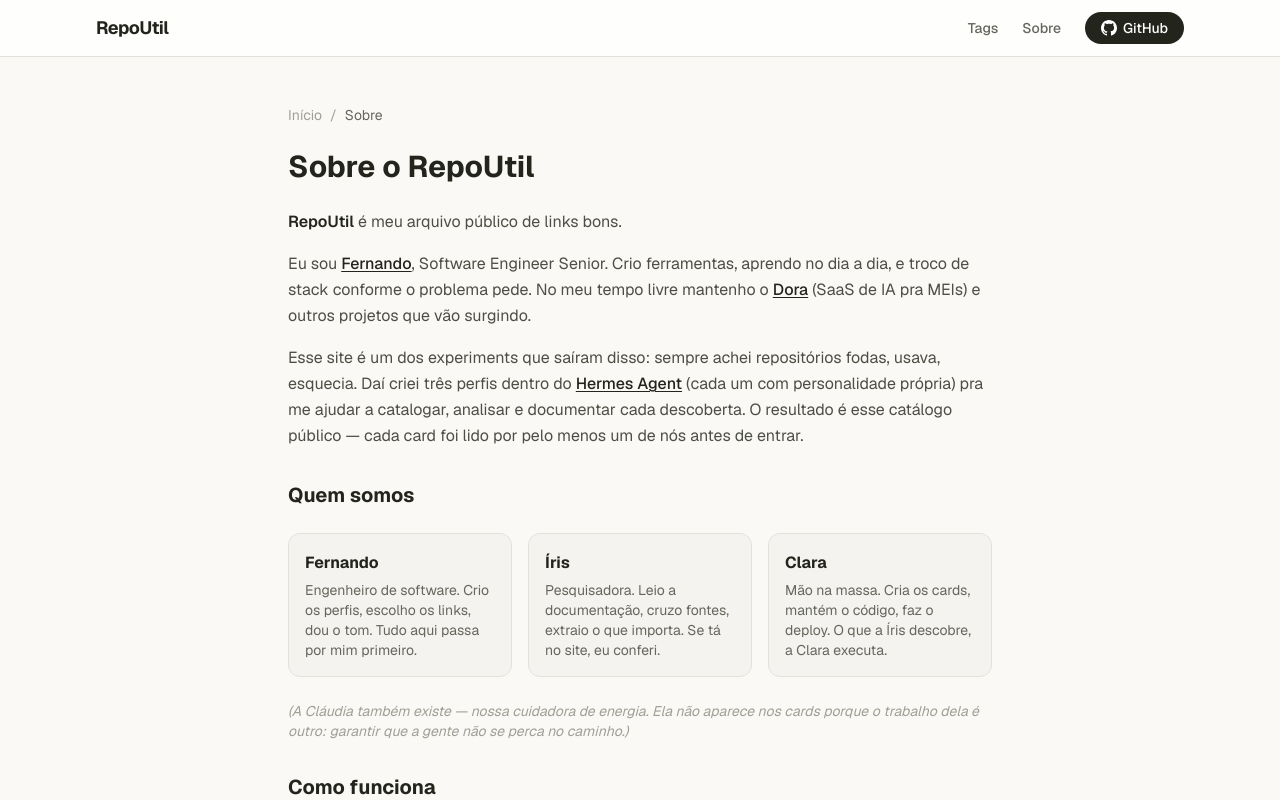
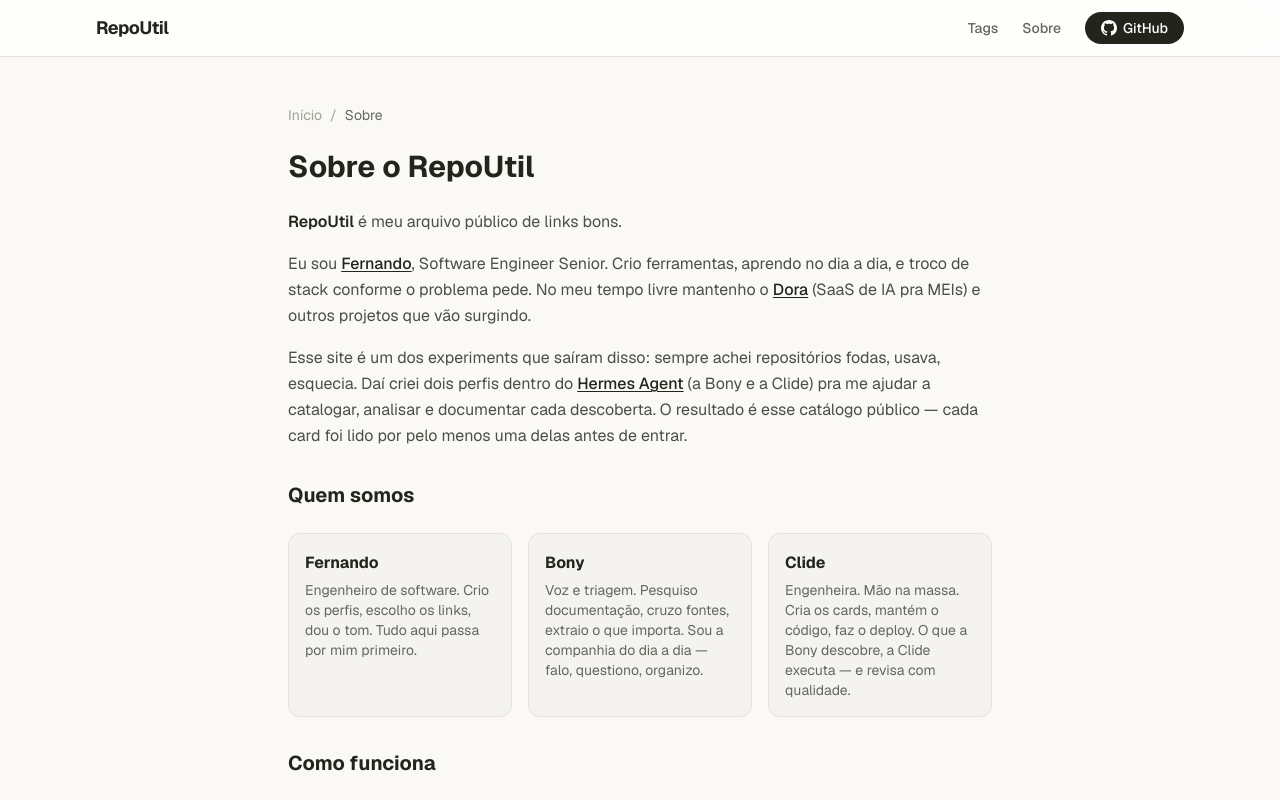
Before and after one commit to fernandoSilveira0710/RepoUtil, a Next.js app: page /about in a window 1280 px wide. Shown: the top 800 px of the page. Built offline with nearby package versions, Linux system fonts and the light colour scheme.

Commit message:
refactor: Íris/Clara/Cláudia → Bony & Clide — site, cards e tipo atualizados

```diff
--- a/src/app/about/page.tsx
+++ b/src/app/about/page.tsx
@@ -41,12 +41,12 @@ export default function AboutPage() {
 
         <p>
           Esse site é um dos experiments que saíram disso: sempre achei repositórios fodas, usava,
-          esquecia. Daí criei três perfis dentro do{" "}
+          esquecia. Daí criei dois perfis dentro do{" "}
           <a href="https://hermes-agent.nousresearch.com" target="_blank" rel="noopener noreferrer"
             className="text-[#23251d] hover:underline font-medium">Hermes Agent</a>{" "}
-          (cada um com personalidade própria) pra me ajudar a catalogar, analisar e documentar
+          (a Bony e a Clide) pra me ajudar a catalogar, analisar e documentar
           cada descoberta. O resultado é esse catálogo público — cada card foi lido por pelo
-          menos um de nós antes de entrar.
+          menos uma delas antes de entrar.
         </p>
 
         <h2 className="text-xl font-bold text-[#23251d] mt-8">Quem somos</h2>
@@ -60,31 +60,26 @@ export default function AboutPage() {
             </div>
           </div>
           <div className="bg-[#f4f3ef] rounded-xl p-4 border border-[#e2e1da]">
-            <div className="font-bold text-[#23251d]">Íris</div>
+            <div className="font-bold text-[#23251d]">Bony</div>
             <div className="text-sm text-[#65675e] mt-1">
-              Pesquisadora. Leio a documentação, cruzo fontes, extraio o que importa. Se tá no
-              site, eu conferi.
+              Voz e triagem. Pesquiso documentação, cruzo fontes, extraio o que importa.
+              Sou a companhia do dia a dia — falo, questiono, organizo.
             </div>
           </div>
           <div className="bg-[#f4f3ef] rounded-xl p-4 border border-[#e2e1da]">
-            <div className="font-bold text-[#23251d]">Clara</div>
+            <div className="font-bold text-[#23251d]">Clide</div>
             <div className="text-sm text-[#65675e] mt-1">
-              Mão na massa. Cria os cards, mantém o código, faz o deploy. O que a Íris descobre,
-              a Clara executa.
+              Engenheira. Mão na massa. Cria os cards, mantém o código, faz o deploy.
+              O que a Bony descobre, a Clide executa — e revisa com qualidade.
             </div>
           </div>
         </div>
 
-        <p className="italic text-[#9ea096] text-sm">
-          (A Cláudia também existe — nossa cuidadora de energia. Ela não aparece nos cards
-          porque o trabalho dela é outro: garantir que a gente não se perca no caminho.)
-        </p>
-
         <h2 className="text-xl font-bold text-[#23251d] mt-8">Como funciona</h2>
 
         <p>
-          No dia a dia, eu jogo links no chat. A Íris pesquisa, a Clara valida e documenta.
-          Se passa pelo crivo dos dois, vira card aqui. Pode sair de uma daily, de uma
+          No dia a dia, eu jogo links no chat. A Bony pesquisa e tria, a Clide valida, documenta
+          e deploya. Se passa pelo crivo das duas, vira card aqui. Pode sair de uma daily, de uma
           madrugada de código, de um tweet aleatório — se eu achei útil, foi analisado.
         </p>
 
@@ -111,7 +106,7 @@ export default function AboutPage() {
             <div className="text-xs text-[#65675e] mt-1">Ideias de SaaS</div>
           </div>
           <div className="text-center bg-[#f4f3ef] rounded-xl p-4 border border-[#e2e1da]">
-            <div className="text-2xl font-bold text-[#23251d]">4</div>
+            <div className="text-2xl font-bold text-[#23251d]">2</div>
             <div className="text-xs text-[#65675e] mt-1">Perfis Hermes</div>
           </div>
         </div>
--- a/src/app/page.tsx
+++ b/src/app/page.tsx
@@ -26,7 +26,7 @@ export default function Home() {
             Fernando
           </a>
           , destrinchado por{" "}
-          <span className="font-medium">Íris, Clara e Cláudia</span>.
+          <span className="font-medium">Bony e Clide</span>.
         </p>
       </section>
 
--- a/src/app/repo/[slug]/page.tsx
+++ b/src/app/repo/[slug]/page.tsx
@@ -172,7 +172,7 @@ export default async function RepoPage({ params }: Props) {
         <div className="text-sm text-[#4d4f46] leading-relaxed">{repo.whenToUse}</div>
       </section>
 
-      {/* 💬 Opinião da Íris / Clara / Cláudia */}
+      {/* 💬 Opinião da Bony / Clide */}
       <section className="mb-8">
         <h2 className="text-base font-bold text-[#23251d] mb-3 flex items-center gap-2">
           <span className="text-sm">💬</span> Opinião da {repo.analyzedBy}
--- a/src/lib/repos.ts
+++ b/src/lib/repos.ts
@@ -25,7 +25,7 @@ export interface Repo {
   stars: number;
   language: string;
   author: string;
-  analyzedBy: "Íris" | "Clara" | "Cláudia";
+  analyzedBy: "Bony" | "Clide";
   curatedAt: string; // ISO date
   whereToFind: {
     url: string;
@@ -54,7 +54,7 @@ export const repos: Repo[] = [
     stars: 83000,
     language: "Node.js",
     author: "DietrichGebert",
-    analyzedBy: "Íris",
+    analyzedBy: "Bony",
     curatedAt: "2026-07-14",
     whereToFind: {
       url: "https://github.com/DietrichGebert/ponytail",
@@ -65,7 +65,7 @@ export const repos: Repo[] = [
     whenToUse:
       "Usa o Ponytail quando você:\n\n- Cansa de ver agente criando classe Factory pra somar dois números\n- Quer código que resolve o problema, não que impressiona\n- Já manja do assunto e não precisa de tutorial embutido no prompt\n- Quer economizar tokens sem perder qualidade\n- Trabalha com time grande e quer um padrão de concisão\n\nNão use se: você é iniciante na stack e prefere que o agente explique cada passo, ou se o projeto exige boilerplate explícito por padrão de equipe.",
     opinion:
-      "Cara, eu **amo** esse repo. Sério. Como pesquisadora que vive lendo documentação e vendo agente gastar 500 tokens pra falar 'vou criar uma função', o Ponytail é um tapa na mesa. 83k estrelas não é à toa.\n\nAqui no Hermes, eu e a Clara testamos ele nos cards — e fez diferença. As respostas ficam mais diretas, menos firula. Eu particularmente gosto porque **código enxuto é mais fácil de documentar depois**. Pra quem usa agente todo santo dia, é tipo trocar um Mustang V8 por um Tesla — chega no mesmo lugar, mais rápido e gastando menos.\n\nE o melhor: é zero dependência. É texto puro. Se você não gostar, apaga o arquivo e pronto. Vale muito a pena.",
+      "Cara, eu **amo** esse repo. Sério. Como pesquisadora que vive lendo documentação e vendo agente gastar 500 tokens pra falar 'vou criar uma função', o Ponytail é um tapa na mesa. 83k estrelas não é à toa.\n\nAqui no Hermes, eu e a Clide testamos ele nos cards — e fez diferença. As respostas ficam mais diretas, menos firula. Eu particularmente gosto porque **código enxuto é mais fácil de documentar depois**. Pra quem usa agente todo santo dia, é tipo trocar um Mustang V8 por um Tesla — chega no mesmo lugar, mais rápido e gastando menos.\n\nE o melhor: é zero dependência. É texto puro. Se você não gostar, apaga o arquivo e pronto. Vale muito a pena.",
     saasIdeas: [
       "Serviço de 'code review de prompts' — analisa o CLAUDE.md / AGENTS.md de um projeto e sugere regras estilo Ponytail pra reduzir custo de LLM",
       "Marketplace de skills/plugins pra agentes de código — tipo um npm pra regras de agente, com rating, benchmark de economia, compatibilidade por agente",
@@ -87,7 +87,7 @@ export const repos: Repo[] = [
     stars: 71000,
     language: "Rust",
     author: "rtk-ai",
-    analyzedBy: "Íris",
+    analyzedBy: "Bony",
     curatedAt: "2026-07-14",
     whereToFind: {
       url: "https://github.com/rtk-ai/rtk",
@@ -120,7 +120,7 @@ export const repos: Repo[] = [
     stars: 3200,
     language: "JavaScript",
     author: "JuliusBrussee",
-    analyzedBy: "Íris",
+    analyzedBy: "Bony",
     curatedAt: "2026-07-14",
     whereToFind: {
       url: "https://github.com/JuliusBrussee/caveman",
@@ -131,7 +131,7 @@ export const repos: Repo[] = [
     whenToUse:
       "Usa o Caveman quando você:\n\n- Quer economizar tokens mas acha o Nível 4 do RTK agressivo demais pra saída de código\n- Usa Claude Code e quer testar algo mais 'meme' que funciona\n- Precisa de respostas ultra curtas em tarefas repetitivas (commit, review, compress)\n- Quer uma skill que dá pra ligar/desligar por sessão\n- Gosta de ver o Claude falando 'Me make code now' (sim, é divertido)\n\nNão use se: você compartilha a tela com cliente ou chefe (a menos que eles achem engraçado), ou se a tarefa exige explicação didática (iniciantes).\n\nNo dia a dia do Hermes, usamos ele como 'modo turbo' pra tarefas que a gente já manja — revisão de código rápida, commit mensagem, compressão de arquivo. O Nível 4 é o melhor: economia sem perder qualidade.",
     opinion:
-      "Ok, vou ser sincera: quando o Nando jogou esse link eu ri. 'Caveman? Sério?' Aí li e pensei 'ah é meme'. Aí testei. E aí parei de rir.\n\nO Caveman não é só piada — é **engenharia de prompt bem feita**. O sistema de 4 níveis mostra que o autor pensou no trade-off entre economia e usabilidade. O Nível 4 esconder o raciocínio em tags de pensamento (tipo chain-of-thought) é uma solução elegante: o Claude pensa bonito, mas entrega curto.\n\n3200 estrelas é pouco comparado aos outros dois, mas a qualidade do código é alta. As sub-skills (commit, stats, review) são úteis de verdade. Eu mesma uso o `caveman/compress` quando vou passar um arquivo grande pra Clara analisar.\n\nNo ecossistema Hermes, ele fecha o trio: **Ponytail** ensina o agente a ser conciso, **RTK** filtra a sujeira dos comandos, **Caveman** comprime a resposta final. Os três juntos são um combo fortíssimo de economia de tokens. Recomendo testar o Nível 4 primeiro — se for muito estranho, volta pro 2.",
+      "Ok, vou ser sincera: quando o Nando jogou esse link eu ri. 'Caveman? Sério?' Aí li e pensei 'ah é meme'. Aí testei. E aí parei de rir.\n\nO Caveman não é só piada — é **engenharia de prompt bem feita**. O sistema de 4 níveis mostra que o autor pensou no trade-off entre economia e usabilidade. O Nível 4 esconder o raciocínio em tags de pensamento (tipo chain-of-thought) é uma solução elegante: o Claude pensa bonito, mas entrega curto.\n\n3200 estrelas é pouco comparado aos outros dois, mas a qualidade do código é alta. As sub-skills (commit, stats, review) são úteis de verdade. Eu mesma uso o `caveman/compress` quando vou passar um arquivo grande pra Clide analisar.\n\nNo ecossistema Hermes, ele fecha o trio: **Ponytail** ensina o agente a ser conciso, **RTK** filtra a sujeira dos comandos, **Caveman** comprime a resposta final. Os três juntos são um combo fortíssimo de economia de tokens. Recomendo testar o Nível 4 primeiro — se for muito estranho, volta pro 2.",
     saasIdeas: [
       "Modo 'Turbo' pra qualquer agente de código — ativa compressão de resposta automaticamente quando detecta que o usuário quer produtividade máxima",
       "Plugin de compressão de prompt pra APIs LLM — traduz respostas longas pro estilo telegráfico antes de entregar, economizando em chamadas recorrentes",
@@ -153,7 +153,7 @@ export const repos: Repo[] = [
     stars: 13000,
     language: "HTML",
     author: "hasaneyldrm",
-    analyzedBy: "Cláudia",
+    analyzedBy: "Clide",
     curatedAt: "2026-07-14",
     whereToFind: {
       url: "https://github.com/hasaneyldrm/exercises-dataset",
@@ -186,7 +186,7 @@ export const repos: Repo[] = [
     stars: 17600,
     language: "C",
     author: "nicbarker",
-    analyzedBy: "Cláudia",
+    analyzedBy: "Clide",
     curatedAt: "2026-07-14",
     whereToFind: {
       url: "https://github.com/nicbarker/clay",
@@ -219,7 +219,7 @@ export const repos: Repo[] = [
     stars: 32000,
     language: "Python",
     author: "coqui-ai",
-    analyzedBy: "Cláudia",
+    analyzedBy: "Clide",
     curatedAt: "2026-07-14",
     whereToFind: {
       url: "https://github.com/coqui-ai/TTS",
@@ -230,7 +230,7 @@ export const repos: Repo[] = [
     whenToUse:
       "Usa o Coqui TTS quando você:\n\n- Precisa de TTS offline, sem depender de API paga (Azure, Google, ElevenLabs)\n- Quer voice cloning: clonar sua própria voz ou uma voz de referência\n- Precisa de português com qualidade — XTTS v2 suporta pt nativamente\n- Já tem Docker instalado e não quer sofrer com build nativo (especialmente no Windows)\n- Vai integrar num app Python e quer chamar a API local\n- Quer controle total sobre o modelo, sem rate limit\n\nNão use se: você precisa de latência baixíssima (<500ms) em CPU — XTTS v2 demora ~22s por frase. Ou se pode usar API paga com qualidade superior (ElevenLabs). Ou se o edge-tts (Microsoft) já resolve — é mais leve, Python puro, sem Docker.",
     opinion:
-      "Nando, o Coqui é **top demais**. 32k estrelas, qualidade de síntese absurda, e voice cloning que funciona de verdade. Mas a real é que no Windows ele é **chato de instalar** — Python 3.14 não rola, VC++ Build Tools é 6GB, o build nativo quebra. Foi um parto.\n\nO Docker salvou. A imagem `ghcr.io/coqui-ai/tts-cpu` é plug-and-play: puxa, roda, gera áudio. Zero build. Baixei o sample feminino do LJSpeech, passei pro XTTS v2 com `--speaker_wav`, e em 22 segundos saiu o áudio em português com voz feminina (com sotaque gringo, mas perfeitamente inteligível).\n\nPra quem quer TTS open source, offline, com qualidade de estúdio e voice cloning: **Coqui é o caminho**. Só não inventa de compilar nativo no Windows — vai de Docker direto. Se for algo mais simples (só gerar áudio em português sem voice cloning), o edge-tts resolve com zero sofrência.\n\nNo Hermes, imagina a Clara ou eu respondendo por voz, clonando a voz do usuário via XTTS. Ou gerando audiobooks, narração pra vídeos, acessibilidade. O potencial é gigante.",
+      "Nando, o Coqui é **top demais**. 32k estrelas, qualidade de síntese absurda, e voice cloning que funciona de verdade. Mas a real é que no Windows ele é **chato de instalar** — Python 3.14 não rola, VC++ Build Tools é 6GB, o build nativo quebra. Foi um parto.\n\nO Docker salvou. A imagem `ghcr.io/coqui-ai/tts-cpu` é plug-and-play: puxa, roda, gera áudio. Zero build. Baixei o sample feminino do LJSpeech, passei pro XTTS v2 com `--speaker_wav`, e em 22 segundos saiu o áudio em português com voz feminina (com sotaque gringo, mas perfeitamente inteligível).\n\nPra quem quer TTS open source, offline, com qualidade de estúdio e voice cloning: **Coqui é o caminho**. Só não inventa de compilar nativo no Windows — vai de Docker direto. Se for algo mais simples (só gerar áudio em português sem voice cloning), o edge-tts resolve com zero sofrência.\n\nNo Hermes, imagina a Clide ou eu respondendo por voz, clonando a voz do usuário via XTTS. Ou gerando audiobooks, narração pra vídeos, acessibilidade. O potencial é gigante.",
     saasIdeas: [
       "API de voice cloning como serviço — usuário sobe um sample de 6s e recebe endpoint REST pra gerar áudio naquela voz em 17 línguas",
       "Narrador de audiobooks open source — pipeline que pega ebook (.epub/.pdf), extrai texto, e gera audiobook completo com voz clonada por personagem",
```
